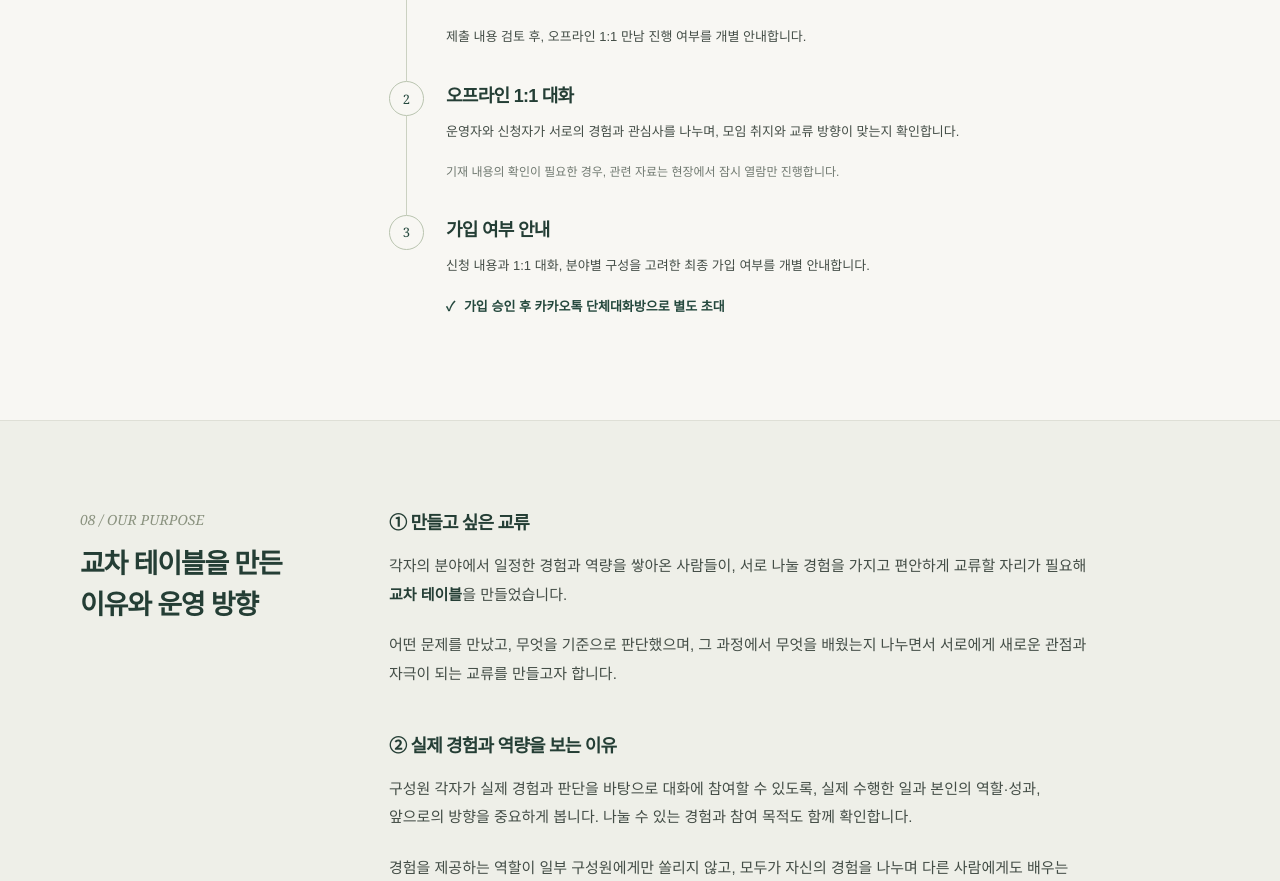
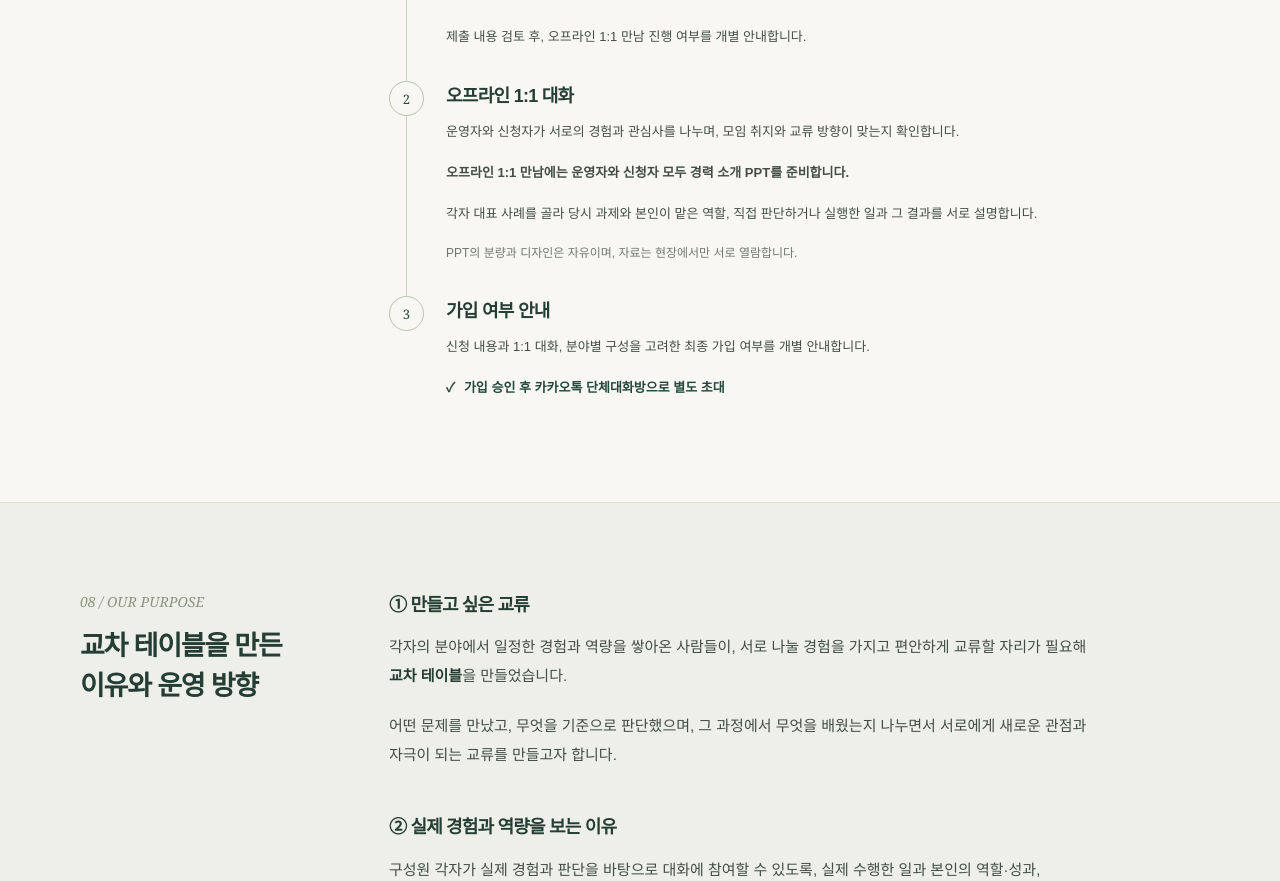
Before and after one commit to wpdnjs1222-netizen/cross-table, a plain HTML site: page index.html in a window 1280 px wide. Shown: the part 4202-5083 px from the top of the page. Drawn offline with Linux system fonts and the light colour scheme.

Commit message:
1:1 만남의 경력 소개 PPT 준비와 현장 상호 열람 안내

```diff
--- a/index.html
+++ b/index.html
@@ -156,7 +156,7 @@
         <div><p class="join-intro">운영자와 신청자가 서로를 알아가는 과정입니다.</p>
           <ol class="steps">
             <li class="step"><span class="step-index" aria-hidden="true">1</span><div><h3>당근 가입 <span class="keep-word">신청·네이버</span> 폼 제출</h3><div class="application-group"><p>아래 당근 모임 링크로 들어와 가입을 신청해 주세요.</p><p><a class="daangn-link" href="https://daangn.com/kr/share/community/ref/invite-group/bfkOgEX9Wzm" target="_blank" rel="noopener noreferrer" aria-label="당근 모임에서 가입 신청하기 · 새 탭에서 열림">당근 모임에서 가입 신청하기 <span aria-hidden="true">↗</span></a></p></div><div class="application-group"><p>가입신청서 작성 내용은 네이버 폼으로 제출해 주세요.</p><p><a class="form-link" href="https://naver.me/IMZcKg8T" target="_blank" rel="noopener noreferrer" aria-label="네이버 폼에서 신청서 작성하기 · 새 탭에서 열림">네이버 폼에서 신청서 작성하기 <span aria-hidden="true">↗</span></a></p><p>네이버 폼에는 당근 활동명, 활동 분야, 실제 경험, 성장 목표, 나눌 내용과 참여 목적을 작성해 주세요.</p></div><p class="application-review">제출 내용 검토 후, 오프라인 1:1 만남 진행 여부를 개별 안내합니다.</p></div></li>
-            <li class="step"><span class="step-index" aria-hidden="true">2</span><div><h3>오프라인 1:1 대화</h3><p>운영자와 신청자가 서로의 경험과 관심사를 나누며, 모임 취지와 교류 방향이 맞는지 확인합니다.</p><p class="step-note">기재 내용의 확인이 필요한 경우, 관련 자료는 현장에서 잠시 열람만 진행합니다.</p></div></li>
+            <li class="step"><span class="step-index" aria-hidden="true">2</span><div><h3>오프라인 1:1 대화</h3><p>운영자와 신청자가 서로의 경험과 관심사를 나누며, 모임 취지와 교류 방향이 맞는지 확인합니다.</p><p><strong>오프라인 1:1 만남에는 운영자와 신청자 모두 경력 소개 PPT를 준비합니다.</strong></p><p>각자 대표 사례를 골라 당시 과제와 본인이 맡은 역할, 직접 판단하거나 실행한 일과 그 결과를 서로 설명합니다.</p><p class="step-note">PPT의 분량과 디자인은 자유이며, 자료는 현장에서만 서로 열람합니다.</p></div></li>
             <li class="step"><span class="step-index" aria-hidden="true">3</span><div><h3>가입 여부 안내</h3><p>신청 내용과 1:1 대화, 분야별 구성을 고려한 최종 가입 여부를 개별 안내합니다.</p><p class="approved">가입 승인 후 카카오톡 단체대화방으로 별도 초대</p></div></li>
           </ol>
         </div>
```
